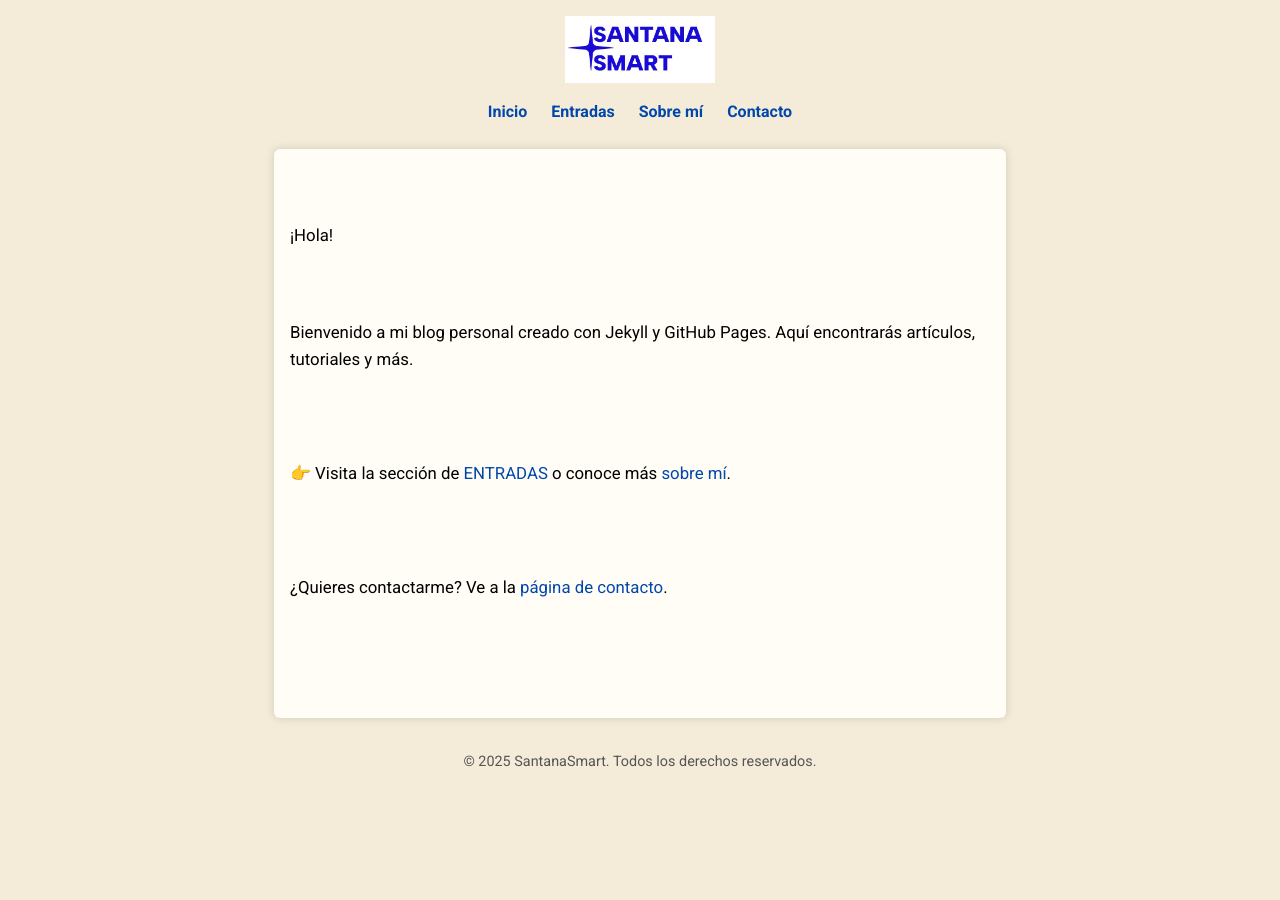
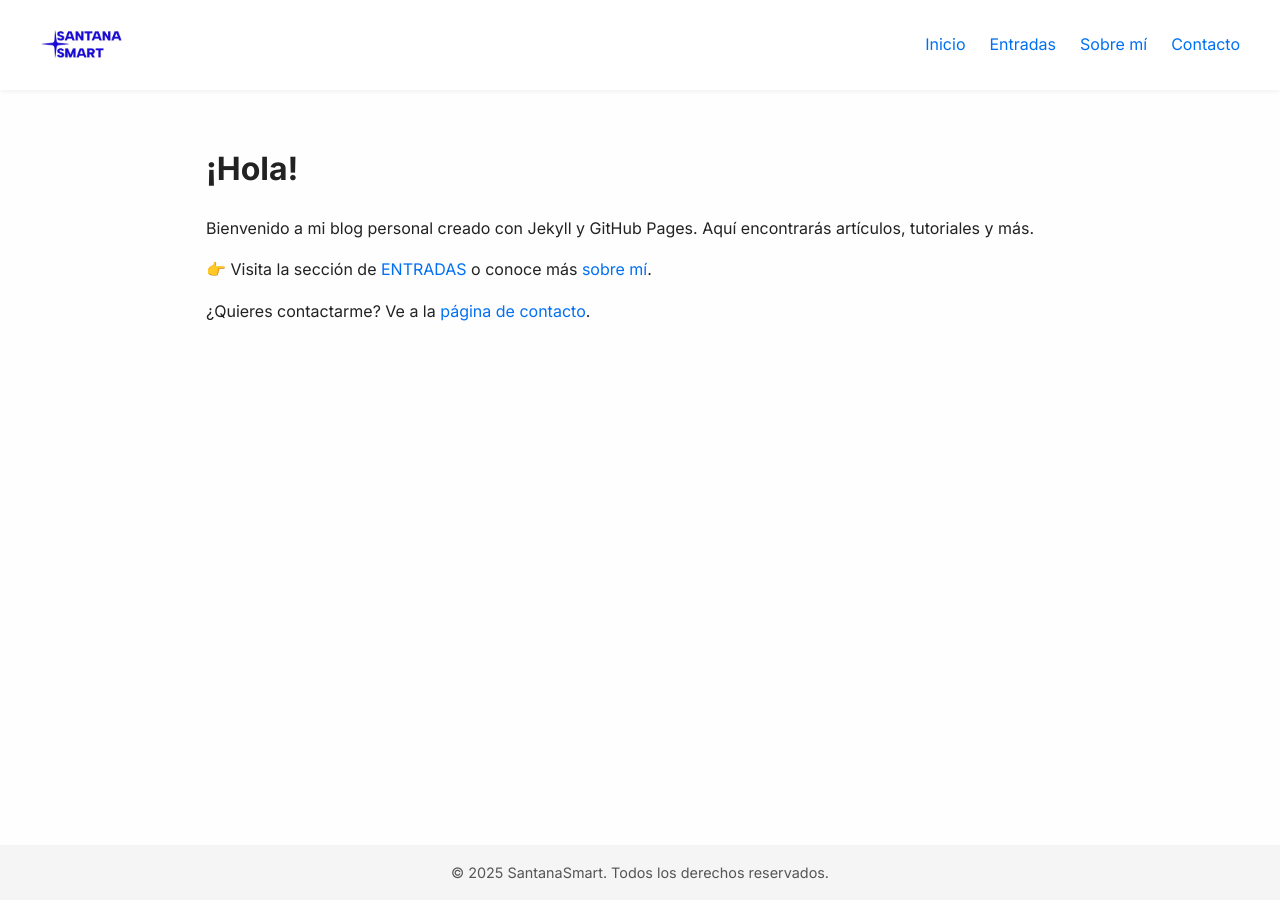
Before and after one commit to santanasmart/santanasmart_github, a Jekyll site: the page built from index.md, in a window 1280 px wide. Built offline with Jekyll 4.4.1, drawn with Linux system fonts in a browser that asks for light colours.

Commit message:
Update default.html

```diff
--- a/_layouts/default.html
+++ b/_layouts/default.html
@@ -2,126 +2,122 @@
 <html lang="es">
 <head>
   <meta charset="UTF-8" />
+  <meta name="viewport" content="width=device-width, initial-scale=1" />
   <title>{{ page.title }} | {{ site.title }}</title>
-  <meta name="viewport" content="width=device-width, initial-scale=1" />
 
-  <!-- Fuente Roboto desde Google Fonts -->
-  <link href="https://fonts.googleapis.com/css2?family=Roboto:wght@400;700&display=swap" rel="stylesheet" />
+  <!-- Inter Google Fonts -->
+  <link href="https://fonts.googleapis.com/css2?family=Inter:wght@400;700&display=swap" rel="stylesheet" />
 
   <style>
-    /* Reset básico */
-    body, h1, ul, li, a, footer, header, main, nav {
+    /* Reset y base */
+    *, *::before, *::after {
+      box-sizing: border-box;
+    }
+    body {
       margin: 0;
-      padding: 0;
-      border: 0;
-      font-size: 100%;
-      font: inherit;
-      vertical-align: baseline;
-    }
-
-    body {
-      font-family: 'Roboto', sans-serif;
-      background-color: #f4ecd8; /* sepia claro */
-      color: #000000; /* negro */
+      font-family: 'Inter', sans-serif;
+      background: #fefefe;
+      color: #222;
       line-height: 1.6;
-      padding: 1rem;
       min-height: 100vh;
-      box-sizing: border-box;
+      display: flex;
+      flex-direction: column;
     }
 
     a {
-      color: #0047ab; /* azul fuerte */
+      color: #0070f3;
       text-decoration: none;
-      transition: color 0.3s ease;
+      transition: color 0.2s ease;
     }
     a:hover, a:focus {
+      color: #0051a3;
+      outline: none;
       text-decoration: underline;
-      color: #002f6c;
-      outline: none;
     }
 
     header {
-      text-align: center;
-      margin-bottom: 1rem;
+      background: #fff;
+      box-shadow: 0 2px 4px rgb(0 0 0 / 0.05);
+      padding: 1rem 2rem;
+      position: sticky;
+      top: 0;
+      z-index: 1000;
     }
-    header img {
-      max-width: 150px;
-      height: auto;
+
+    nav {
+      max-width: 1200px;
+      margin: 0 auto;
+      display: flex;
+      align-items: center;
+      justify-content: space-between;
+    }
+
+    nav .logo img {
+      height: 40px;
       display: block;
-      margin: 0 auto 0.5rem;
     }
 
     nav ul {
       list-style: none;
       display: flex;
-      justify-content: center;
       gap: 1.5rem;
-      padding: 0.5rem 0;
-      font-weight: 700;
-      flex-wrap: wrap;
     }
 
-    nav a {
-      font-size: 1rem;
-      color: #0047ab;
+    nav li {
+      font-weight: 500;
     }
 
     main {
-      max-width: 700px;
-      margin: 0 auto;
-      padding: 1.2rem 1rem;
-      background-color: #fffdf5; /* casi blanco */
-      border-radius: 6px;
-      box-shadow: 0 0 8px #ccc8b8;
-      font-size: 1.05rem;
-      white-space: pre-wrap;
+      flex: 1;
+      max-width: 900px;
+      margin: 2rem auto;
+      padding: 0 1rem;
+      width: 100%;
     }
 
     footer {
+      background: #f5f5f5;
       text-align: center;
+      padding: 1rem 2rem;
       font-size: 0.9rem;
       color: #555;
-      margin-top: 2rem;
       user-select: none;
     }
 
-    /* Ajustes para móviles */
-    @media (max-width: 600px) {
-      body {
-        padding: 0.5rem;
-      }
+    /* Responsive */
+    @media (max-width: 700px) {
       nav ul {
         gap: 1rem;
       }
-      nav a {
-        font-size: 0.95rem;
-      }
-      main {
-        padding: 1rem 0.8rem;
-        font-size: 1rem;
+      nav .logo img {
+        height: 35px;
       }
     }
 
-    /* Ajustes para tablets */
-    @media (min-width: 601px) and (max-width: 900px) {
-      main {
-        max-width: 90%;
-        font-size: 1.05rem;
+    @media (max-width: 480px) {
+      nav {
+        flex-direction: column;
+        gap: 0.8rem;
+      }
+      nav ul {
+        flex-wrap: wrap;
+        justify-content: center;
       }
     }
   </style>
 </head>
 <body>
+
 <header>
-    <a href="{{ '/' | relative_url }}">
+  <nav>
+    <a href="{{ '/' | relative_url }}" class="logo" aria-label="Inicio">
       <img src="{{ '/assets/images/logo.jpg' | relative_url }}" alt="Logo de {{ site.title }}" />
     </a>
-    <nav aria-label="Navegación principal">
-      <ul>
-        <li><a href="{{ '/' | relative_url }}">Inicio</a></li>
-        <li><a href="{{ '/blog.html' | relative_url }}">Entradas</a></li>
-        <li><a href="{{ '/about' | relative_url }}">Sobre mí</a></li>
-        <li><a href="{{ '/contacto' | relative_url }}">Contacto</a></li>
+    <ul role="menubar" aria-label="Menú principal">
+      <li role="none"><a role="menuitem" href="{{ '/' | relative_url }}">Inicio</a></li>
+      <li role="none"><a role="menuitem" href="{{ '/blog.html' | relative_url }}">Entradas</a></li>
+      <li role="none"><a role="menuitem" href="{{ '/about' | relative_url }}">Sobre mí</a></li>
+      <li role="none"><a role="menuitem" href="{{ '/contacto' | relative_url }}">Contacto</a></li>
     </ul>
   </nav>
 </header>
@@ -133,5 +129,6 @@
 <footer>
   © {{ site.time | date: '%Y' }} {{ site.title }}. Todos los derechos reservados.
 </footer>
+
 </body>
 </html>
```
Lines whose indentation alone changed are shown as unchanged.
